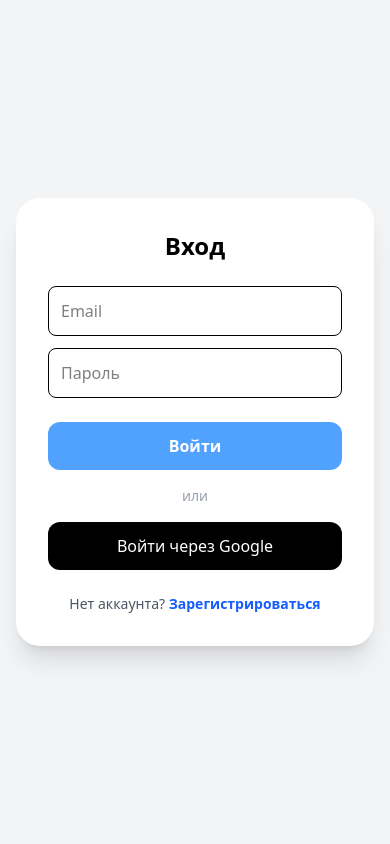
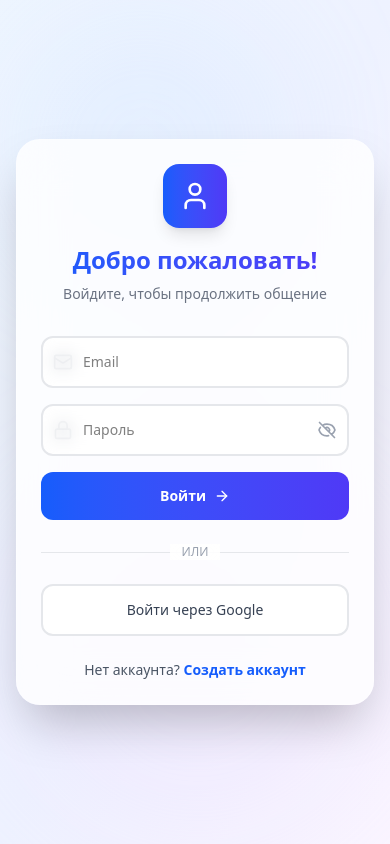
Before and after one commit to b4631119-oss/chat-app, a Next.js app: page / in a window 390 px wide. Built offline with nearby package versions, Linux system fonts and the light colour scheme; no server answers.

Commit message:
refactor: fix

```diff
--- a/src/components/login.tsx
+++ b/src/components/login.tsx
@@ -3,14 +3,43 @@ import { useState } from "react";
 import { signInWithGoogle, registerWithEmail, loginWithEmail } from "../lib/auth";
 import toast from "react-hot-toast";
 import { getAuthErrorMessage } from "../lib/auth-errors";
+import { Mail, Lock,  ArrowRight, User, Loader2 } from "lucide-react";
 
 export default function Login() {
   const [isLogin, setIsLogin] = useState(true);
   const [email, setEmail] = useState("");
   const [password, setPassword] = useState("");
   const [submitting, setSubmitting] = useState(false);
+  const [showPassword, setShowPassword] = useState(false);
+  const [emailError, setEmailError] = useState("");
+  const [passwordError, setPasswordError] = useState("");
+
+  const validateEmail = (email: string) => {
+    const re = /^[^\s@]+@[^\s@]+\.[^\s@]+$/;
+    return re.test(email);
+  };
+
+  const validatePassword = (password: string) => {
+    return password.length >= 6;
+  };
 
   const handleSubmit = async () => {
+    // Валидация
+    setEmailError("");
+    setPasswordError("");
+
+    if (!validateEmail(email)) {
+      setEmailError("Введите корректный email");
+      toast.error("Неверный формат email");
+      return;
+    }
+
+    if (!validatePassword(password)) {
+      setPasswordError("Пароль должен быть не менее 6 символов");
+      toast.error("Пароль слишком короткий");
+      return;
+    }
+
     setSubmitting(true);
     try {
       if (isLogin) {
@@ -22,6 +51,13 @@ export default function Login() {
       toast.error(getAuthErrorMessage(error));
     } finally {
       setSubmitting(false);
+    }
+  };
+
+  const handleKeyDown = (e: React.KeyboardEvent<HTMLInputElement>) => {
+    if (e.key === "Enter") {
+      e.preventDefault();
+      handleSubmit();
     }
   };
 
@@ -37,56 +73,168 @@ export default function Login() {
   };
 
   return (
-    <div className="flex flex-col items-center justify-center h-screen bg-gray-100 p-4">
-      <div className="bg-white p-8 rounded-3xl shadow-xl w-full max-w-sm">
-        <h1 className="text-2xl font-bold mb-6 text-center">
-          {isLogin ? "Вход" : "Регистрация"}
+    <div className="min-h-screen flex items-center justify-center p-4 bg-gradient-to-br from-blue-50 via-indigo-50 to-purple-50">
+      {/* Декоративные элементы */}
+      <div className="fixed top-0 left-0 w-72 h-72 bg-blue-200/20 rounded-full blur-3xl pointer-events-none" />
+      <div className="fixed bottom-0 right-0 w-96 h-96 bg-purple-200/20 rounded-full blur-3xl pointer-events-none" />
+
+      <div className="w-full max-w-md relative">
+        {/* Карточка */}
+        <div className="bg-white/80 backdrop-blur-xl p-6 sm:p-8 rounded-3xl shadow-2xl border border-white/20 transition-all duration-300 hover:shadow-3xl">
+          {/* Логотип/Заголовок */}
+          <div className="text-center mb-8">
+            <div className="inline-flex items-center justify-center w-16 h-16 bg-gradient-to-r from-blue-600 to-indigo-600 rounded-2xl shadow-lg mb-4">
+              <User className="w-8 h-8 text-white" />
+            </div>
+            <h1 className="text-2xl sm:text-3xl font-bold bg-gradient-to-r from-blue-600 to-indigo-600 bg-clip-text text-transparent">
+              {isLogin ? "Добро пожаловать!" : "Создать аккаунт"}
             </h1>
+            <p className="text-gray-500 text-sm mt-2">
+              {isLogin ? "Войдите, чтобы продолжить общение" : "Присоединяйтесь к Dev-Chat"}
+            </p>
+          </div>
 
+          {/* Форма */}
+          <div className="space-y-4">
+            {/* Email */}
+            <div className="relative">
+              <div className="absolute left-3 top-1/2 -translate-y-1/2 text-gray-400">
+                <Mail className="w-5 h-5" />
+              </div>
               <input
-          className="w-full border p-3 rounded-lg mb-3"
+                className={`w-full pl-10 pr-4 py-3.5 border-2 rounded-xl text-sm transition-all duration-200 bg-white/50 backdrop-blur-sm
+                  ${emailError ? 'border-red-400 focus:border-red-500' : 'border-gray-200 focus:border-blue-500'}
+                  focus:outline-none focus:ring-4 focus:ring-blue-500/10 disabled:opacity-50 disabled:cursor-not-allowed`}
                 placeholder="Email"
+                type="email"
                 value={email}
-          onChange={(e) => setEmail(e.target.value)}
+                onChange={(e) => {
+                  setEmail(e.target.value);
+                  setEmailError("");
+                }}
+                onKeyDown={handleKeyDown}
                 disabled={submitting}
               />
+              {emailError && (
+                <p className="text-red-500 text-xs mt-1 ml-1">{emailError}</p>
+              )}
+            </div>
+
+            {/* Пароль */}
+            <div className="relative">
+              <div className="absolute left-3 top-1/2 -translate-y-1/2 text-gray-400">
+                <Lock className="w-5 h-5" />
+              </div>
               <input
-          className="w-full border p-3 rounded-lg mb-6"
-          type="password"
+                className={`w-full pl-10 pr-12 py-3.5 border-2 rounded-xl text-sm transition-all duration-200 bg-white/50 backdrop-blur-sm
+                  ${passwordError ? 'border-red-400 focus:border-red-500' : 'border-gray-200 focus:border-blue-500'}
+                  focus:outline-none focus:ring-4 focus:ring-blue-500/10 disabled:opacity-50 disabled:cursor-not-allowed`}
+                type={showPassword ? "text" : "password"}
                 placeholder="Пароль"
                 value={password}
-          onChange={(e) => setPassword(e.target.value)}
+                onChange={(e) => {
+                  setPassword(e.target.value);
+                  setPasswordError("");
+                }}
+                onKeyDown={handleKeyDown}
                 disabled={submitting}
               />
               <button
+                type="button"
+                onClick={() => setShowPassword(!showPassword)}
+                className="absolute right-3 top-1/2 -translate-y-1/2 text-gray-400 hover:text-gray-600 transition-colors"
+                disabled={submitting}
+              >
+                {showPassword ? (
+                  <Eye className="w-5 h-5" />
+                ) : (
+                  <EyeOff className="w-5 h-5" />
+                )}
+              </button>
+              {passwordError && (
+                <p className="text-red-500 text-xs mt-1 ml-1">{passwordError}</p>
+              )}
+            </div>
+
+            {/* Кнопка входа */}
+            <button
               onClick={handleSubmit}
               disabled={submitting}
-          className="w-full bg-blue-400 text-white py-3 rounded-xl mb-4 font-bold hover:bg-blue-700 transition disabled:bg-gray-400"
+              className="w-full bg-gradient-to-r from-blue-600 to-indigo-600 text-white py-3.5 rounded-xl font-semibold transition-all duration-200 hover:shadow-lg hover:scale-[1.02] active:scale-[0.98] disabled:opacity-50 disabled:cursor-not-allowed disabled:hover:scale-100 flex items-center justify-center gap-2 text-sm sm:text-base"
             >
-          {submitting ? "..." : (isLogin ? "Войти" : "Зарегистрироваться")}
+              {submitting ? (
+                <>
+                  <Loader2 className="w-5 h-5 animate-spin" />
+                  Загрузка...
+                </>
+              ) : (
+                <>
+                  {isLogin ? "Войти" : "Зарегистрироваться"}
+                  <ArrowRight className="w-4 h-4" />
+                </>
+              )}
             </button>
 
-        <div className="text-center mb-4 text-gray-400 text-sm">или</div>
+            {/* Разделитель */}
+            <div className="relative my-6">
+              <div className="absolute inset-0 flex items-center">
+                <div className="w-full border-t border-gray-200"></div>
+              </div>
+              <div className="relative flex justify-center text-xs">
+                <span className="px-3 bg-white/80 backdrop-blur-sm text-gray-400 font-medium">
+                  ИЛИ
+                </span>
+              </div>
+            </div>
 
+            {/* Google */}
             <button
               onClick={handleGoogleSignIn}
               disabled={submitting}
-          className="w-full bg-black text-white py-3 rounded-xl mb-6 hover:bg-gray-800 transition disabled:bg-gray-400"
+              className="w-full bg-white hover:bg-gray-50 text-gray-700 py-3.5 rounded-xl font-medium transition-all duration-200 border-2 border-gray-200 hover:border-gray-300 hover:shadow-lg hover:scale-[1.02] active:scale-[0.98] disabled:opacity-50 disabled:cursor-not-allowed flex items-center justify-center gap-3 text-sm sm:text-base"
             >
               Войти через Google
             </button>
+          </div>
 
-        <p className="text-center text-sm text-gray-600">
+          {/* Переключение */}
+          <p className="text-center text-sm text-gray-600 mt-6">
             {isLogin ? "Нет аккаунта?" : "Уже есть аккаунт?"}{" "}
             <button
-            onClick={() => setIsLogin(!isLogin)}
+              onClick={() => {
+                setIsLogin(!isLogin);
+                setEmailError("");
+                setPasswordError("");
+              }}
               disabled={submitting}
-            className="text-blue-600 font-bold hover:underline disabled:text-gray-400"
+              className="text-blue-600 font-semibold hover:text-blue-700 transition-colors hover:underline disabled:opacity-50 disabled:cursor-not-allowed"
             >
-            {isLogin ? "Зарегистрироваться" : "Войти"}
+              {isLogin ? "Создать аккаунт" : "Войти"}
             </button>
           </p>
+
+          {/* Дополнительная информация */}
+          {!isLogin && (
+            <p className="text-center text-xs text-gray-400 mt-4">
+              Регистрируясь, вы соглашаетесь с условиями использования
+            </p>
+          )}
+        </div>
       </div>
     </div>
   );
 }
+
+// Добавьте эти компоненты для показа/скрытия пароля
+const Eye = ({ className }: { className?: string }) => (
+  <svg className={className} fill="none" viewBox="0 0 24 24" stroke="currentColor">
+    <path strokeLinecap="round" strokeLinejoin="round" strokeWidth={2} d="M15 12a3 3 0 11-6 0 3 3 0 016 0z" />
+    <path strokeLinecap="round" strokeLinejoin="round" strokeWidth={2} d="M2.458 12C3.732 7.943 7.523 5 12 5c4.478 0 8.268 2.943 9.542 7-1.274 4.057-5.064 7-9.542 7-4.477 0-8.268-2.943-9.542-7z" />
+  </svg>
+);
+
+const EyeOff = ({ className }: { className?: string }) => (
+  <svg className={className} fill="none" viewBox="0 0 24 24" stroke="currentColor">
+    <path strokeLinecap="round" strokeLinejoin="round" strokeWidth={2} d="M13.875 18.825A10.05 10.05 0 0112 19c-4.478 0-8.268-2.943-9.543-7a9.97 9.97 0 011.563-3.029m5.858.908a3 3 0 114.243 4.243M9.878 9.878l4.242 4.242M9.88 9.88l-3.29-3.29m7.532 7.532l3.29 3.29M3 3l3.59 3.59m0 0A9.953 9.953 0 0112 5c4.478 0 8.268 2.943 9.543 7a10.025 10.025 0 01-4.132 5.411m0 0L21 21" />
+  </svg>
+);
--- a/src/context/AuthContext.tsx
+++ b/src/context/AuthContext.tsx
@@ -4,11 +4,12 @@ import { onAuthStateChanged, User } from "firebase/auth";
 import { doc, onSnapshot } from "firebase/firestore";
 import { auth } from "../lib/auth";
 import { db } from "../lib/firebase";
+import { Timestamp } from "firebase/firestore";
 
 export interface UserProfile {
   name: string;
   email: string;
-  createdAt: any;
+  createdAt: Timestamp;
 }
 
 const AuthContext = createContext<{
```
Lines whose indentation alone changed are shown as unchanged.
